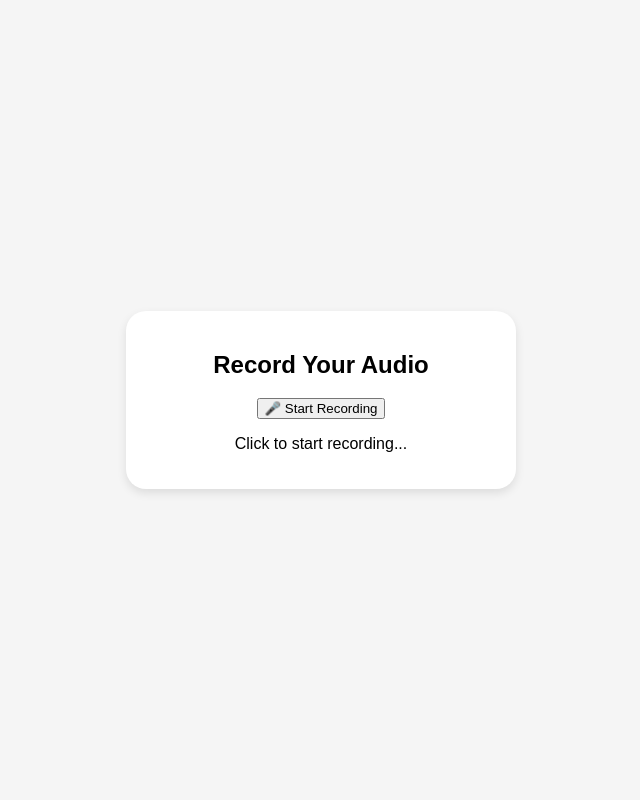
After one commit to itselise/SoundBytes, a Flask app: template templates/record.html in a window 1280 px wide. The commit adds this page. Shown: the whole page, without its empty margins (319-959 px from the left). Run offline with Flask 2, Linux system fonts and the light colour scheme; the template is opened without the code that fills it, so the values that code supplies are empty.

Commit message:
record!!

```diff
--- a/app.py
+++ b/app.py
@@ -2,6 +2,7 @@ from flask import Flask, render_template, request, redirect, url_for
 import os
 import time
 from werkzeug.utils import secure_filename
+import base64
 
 app = Flask(__name__)
 app.config['UPLOAD_FOLDER'] = 'static/uploads'
@@ -60,13 +61,33 @@ def post(post_id):
 def create_post():
     if request.method == 'POST':
         title = request.form['title']
-        audio_file = request.files['audio']
-        if audio_file:
+        content = request.form['content']
+        audio_file = request.files.get('audio')
+        recorded_audio = request.form.get('recorded_audio')
+
+        audio_path = None
+
+        # Save uploaded file
+        if audio_file and audio_file.filename:
             audio_path = save_audio_file(audio_file)
-            new_post = {"id": len(posts) + 1, "title": title, "audio": audio_path}
-            posts.append(new_post)
-            return redirect(url_for('home'))
+
+        # Save recorded audio (if present)
+        elif recorded_audio:
+            filename = f"recording_{int(time.time())}.wav"
+            audio_path = os.path.join(app.config['UPLOAD_FOLDER'], filename)
+
+            # Decode and save Base64 file
+            with open(audio_path, "wb") as f:
+                f.write(base64.b64decode(recorded_audio.split(",")[1]))
+
+        # Add new post to the list
+        new_post = {"id": len(posts) + 1, "title": title, "content": content, "audio": audio_path}
+        posts.append(new_post)
+
+        return redirect(url_for('home'))
+
     return render_template('create_post.html')
+
 
 @app.route('/post/<int:post_id>/comment', methods=['POST'])
 def add_comment(post_id):
--- /dev/null
+++ b/static/js/record.js
@@ -0,0 +1,50 @@
+let mediaRecorder;
+let audioChunks = [];
+
+document.addEventListener("DOMContentLoaded", function () {
+    const recordButton = document.getElementById("recordButton");
+    const audioInput = document.getElementById("recordedAudioInput");
+    const audioPreview = document.getElementById("audioPreview");
+    const statusText = document.getElementById("status");
+
+    if (recordButton) {
+        recordButton.addEventListener("click", async function () {
+            if (!mediaRecorder || mediaRecorder.state === "inactive") {
+                // Start recording
+                const stream = await navigator.mediaDevices.getUserMedia({ audio: true });
+                mediaRecorder = new MediaRecorder(stream);
+
+                mediaRecorder.ondataavailable = event => {
+                    audioChunks.push(event.data);
+                };
+
+                mediaRecorder.onstop = async () => {
+                    const audioBlob = new Blob(audioChunks, { type: "audio/wav" });
+                    audioChunks = [];
+
+                    // Convert to Base64 and store in hidden input
+                    const reader = new FileReader();
+                    reader.readAsDataURL(audioBlob);
+                    reader.onloadend = function () {
+                        audioInput.value = reader.result;
+                    };
+
+                    // Show audio preview
+                    const audioURL = URL.createObjectURL(audioBlob);
+                    audioPreview.src = audioURL;
+                    audioPreview.style.display = "block";
+                    statusText.innerText = "Recording saved!";
+                };
+
+                mediaRecorder.start();
+                recordButton.innerText = "⏹ Stop Recording";
+                statusText.innerText = "Recording...";
+            } else {
+                // Stop recording
+                mediaRecorder.stop();
+                recordButton.innerText = "🎤 Record Audio";
+                statusText.innerText = "Processing...";
+            }
+        });
+    }
+});
--- /dev/null
+++ b/templates/record.html
@@ -0,0 +1,20 @@
+<!DOCTYPE html>
+<html lang="en">
+<head>
+    <meta charset="UTF-8">
+    <meta name="viewport" content="width=device-width, initial-scale=1.0">
+    <title>Record Audio</title>
+    <link rel="stylesheet" href="{{ url_for('static', filename='css/style.css') }}">
+</head>
+<body>
+    <div class="container">
+        <h2>Record Your Audio</h2>
+        <button id="recordButton">🎤 Start Recording</button>
+        <p id="status">Click to start recording...</p>
+        <audio id="audioPreview" controls style="display: none;"></audio>
+    </div>
+
+    <!-- Link to External JavaScript -->
+    <script src="{{ url_for('static', filename='js/record.js') }}"></script>
+</body>
+</html>
```
Also changed, not shown: templates/create_post.html (+27 -1 lines).
